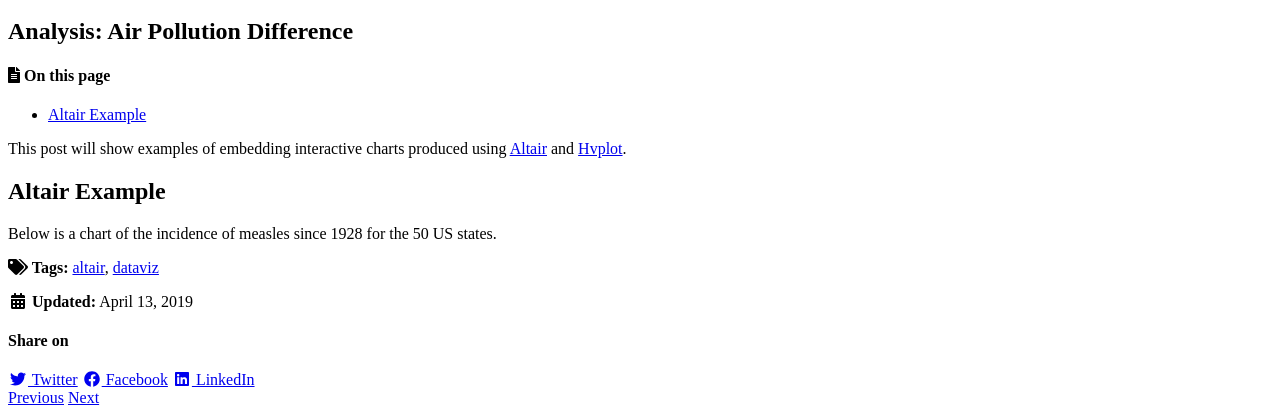
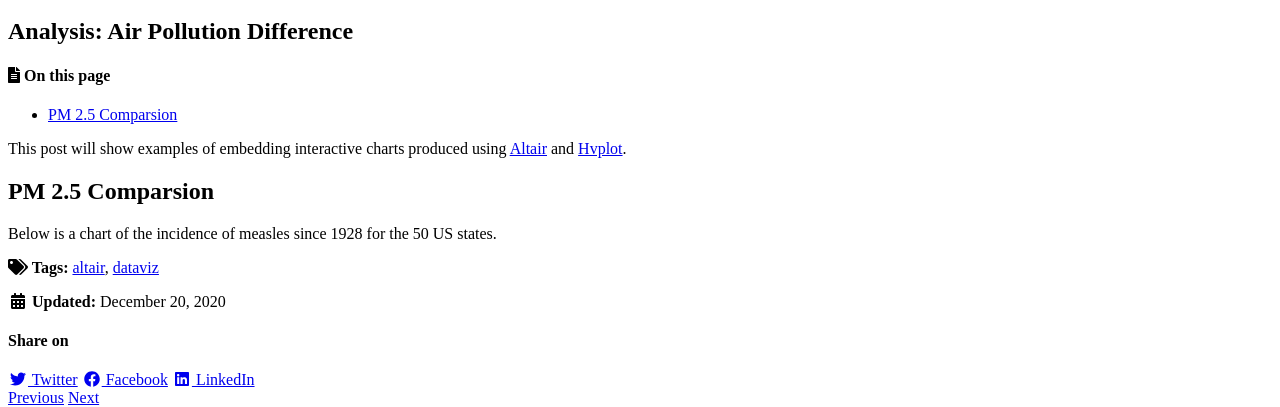
Before and after one commit to jiaxuanlyu/Geospatial-LA-Covid-Analysis, a Jekyll site: the page built from _posts/2020-12-16-5-air-pollution.md, in a window 1280 px wide. Shown: the part 313-720 px from the top of the page. Built offline with Jekyll 4.4.1, drawn with Linux system fonts in a browser that asks for light colours; cached includes are drawn as plain includes; nearby versions of some CDN libraries.

Commit message:
Update 2020-12-16-5-air-pollution.md

```diff
--- a/_posts/2020-12-16-5-air-pollution.md
+++ b/_posts/2020-12-16-5-air-pollution.md
@@ -1,18 +1,18 @@
 ---
 title: "Analysis: Air Pollution Difference"
-date: 2019-04-13
+date: 2020-12-20
 published: true
 tags: [dataviz, altair]
 excerpt: "Analyze air pollution differences by using altair."
 altair-loader:
-  altair-chart-1: "charts/measlesAltair.json"
+  altair-chart-1: "charts/pm_com.html"
 toc: true
 toc_sticky: true
 ---
 
 This post will show examples of embedding interactive charts produced using [Altair](https://altair-viz.github.io) and [Hvplot](https://hvplot.pyviz.org/).
 
-## Altair Example
+## PM 2.5 Comparsion
 
 Below is a chart of the incidence of measles since 1928 for the 50 US states.
 
```
